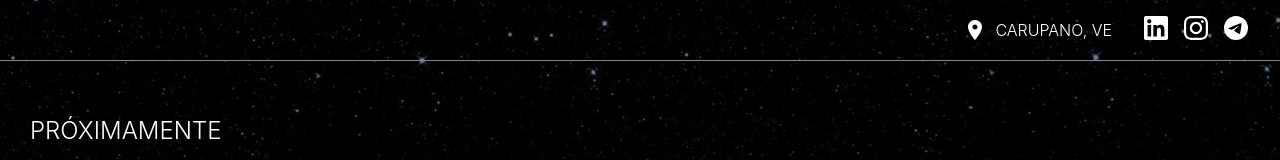
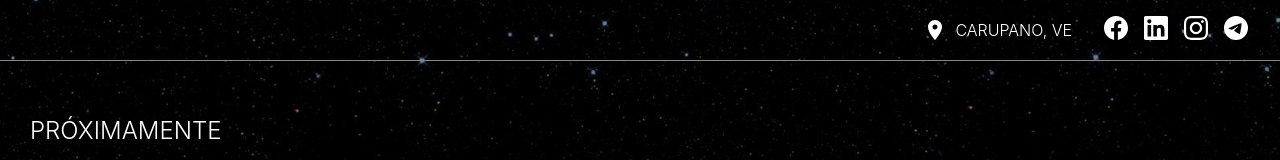
Before and after one commit to VanguardDevs/vanguards.dev, a React (Create React App) app: page / in a window 1280 px wide. Shown: the top 160 px of the page. Built offline with nearby package versions, Linux system fonts and the light colour scheme.

Commit message:
update header

```diff
--- a/src/components/Header.js
+++ b/src/components/Header.js
@@ -5,6 +5,7 @@ import LocationOnIcon from '@mui/icons-material/LocationOn';
 import LinkedinIcon from '../icons/LinkedinIcon';
 import InstagramIcon from '../icons/InstagramIcon';
 import TelegramIcon from '../icons/TelegramIcon';
+import FacebookIcon from '../icons/FacebookIcon';
 
 const SocialIconStyles = {
     color: '#fff',
@@ -47,13 +48,16 @@ const Header = () => (
                 marginRight: '1rem'
             }
         }}>
-            <a href="https://www.linkedin.com/company/vanguarddevs" rel="external" target="_blank">
+            <a href="https://www.facebook.com/VanguardDevs" title="Facebook" rel="external" target="_blank">
+                <FacebookIcon sx={SocialIconStyles} />
+            </a>
+            <a href="https://www.linkedin.com/company/vanguarddevs" title="LinkedIn" rel="external" target="_blank">
                 <LinkedinIcon sx={SocialIconStyles} />
             </a>
-            <a href="https://www.instagram.com/vanguarddevs/" rel="external" target="_blank">
+            <a href="https://www.instagram.com/vanguarddevs/" title="Instagram" rel="external" target="_blank">
                 <InstagramIcon sx={SocialIconStyles} />
             </a>
-            <a href="https://t.me/VanguardDevs" rel="external" target="_blank">
+            <a href="https://t.me/VanguardDevs" rel="external" target="_blank" title="Telegram">
                 <TelegramIcon sx={SocialIconStyles} />
             </a>
         </Box>
```
